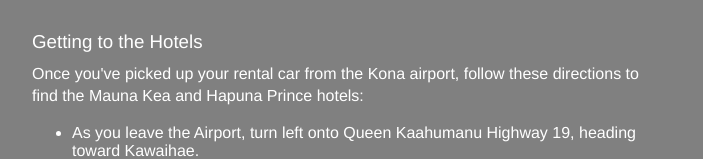
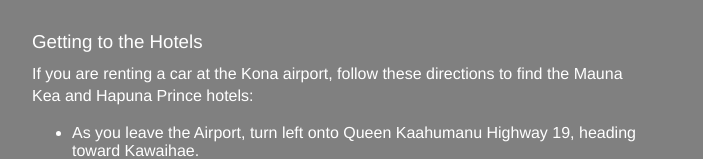
Before and after one commit to kylecrouse/klizgetsmarried, a website: page app/index.html in a window 1280 px wide. Shown: the part 3747-3906 px from the top of the page, without its empty margins (298-1001 px from the left). Drawn offline with Linux system fonts and the light colour scheme; a small style sheet from the web is missing.

Commit message:
copy edits

```diff
--- a/app/index.html
+++ b/app/index.html
@@ -68,7 +68,7 @@
         <p>A number of airlines provide direct flights from the continental US to KOA. Check the <a href="http://hawaii.gov/koa/airport-information/airlines-at-koa" target="_blank">airport website</a> to find your most convenient option.</p>
         <br>
         <h3>Getting to the Hotels</h3>
-        <p>Once you've picked up your rental car from the Kona airport, follow these directions to find the Mauna Kea and Hapuna Prince hotels:</p>
+        <p>If you are renting a car at the Kona airport, follow these directions to find the Mauna Kea and Hapuna Prince hotels:</p>
         <ul>
           <li>As you leave the Airport, turn left onto Queen Kaahumanu Highway 19, heading toward Kawaihae.</li>
           <li>Drive north about 27 miles, approximately 30 minutes.</li>
```
